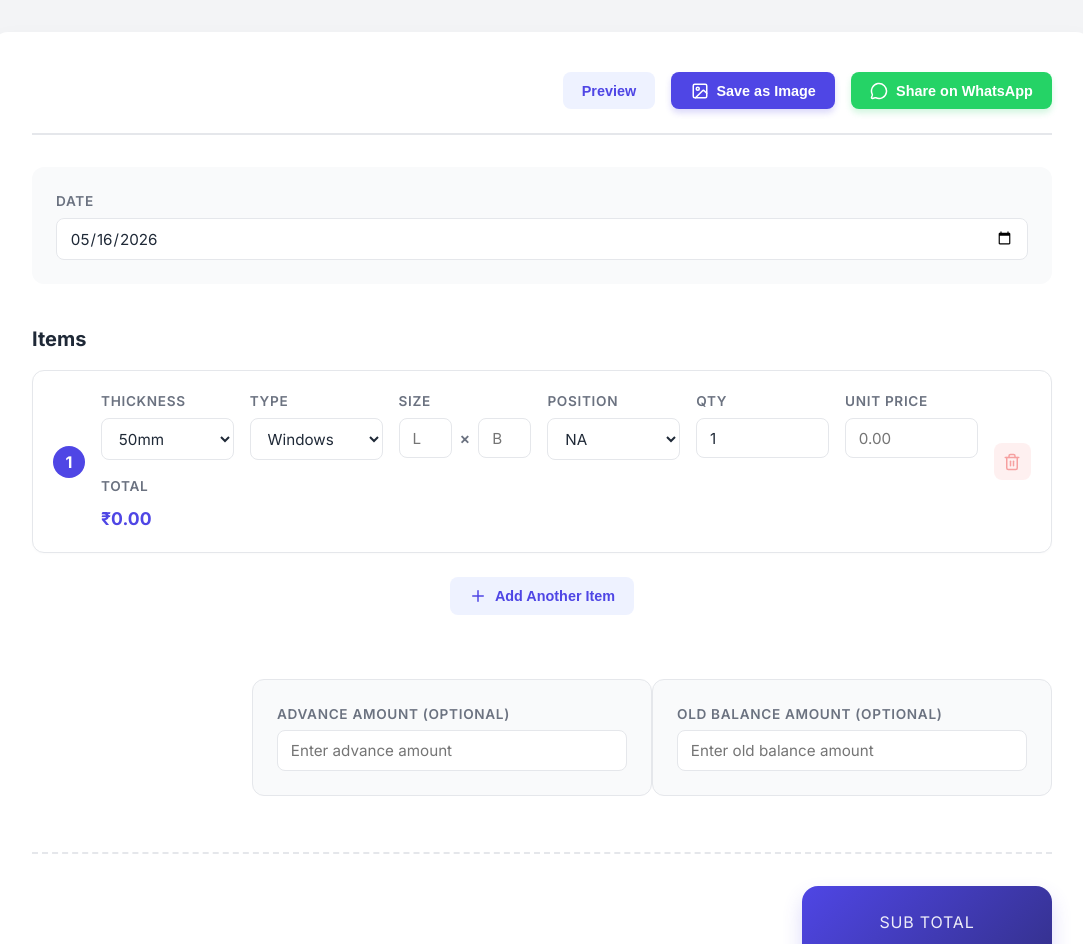
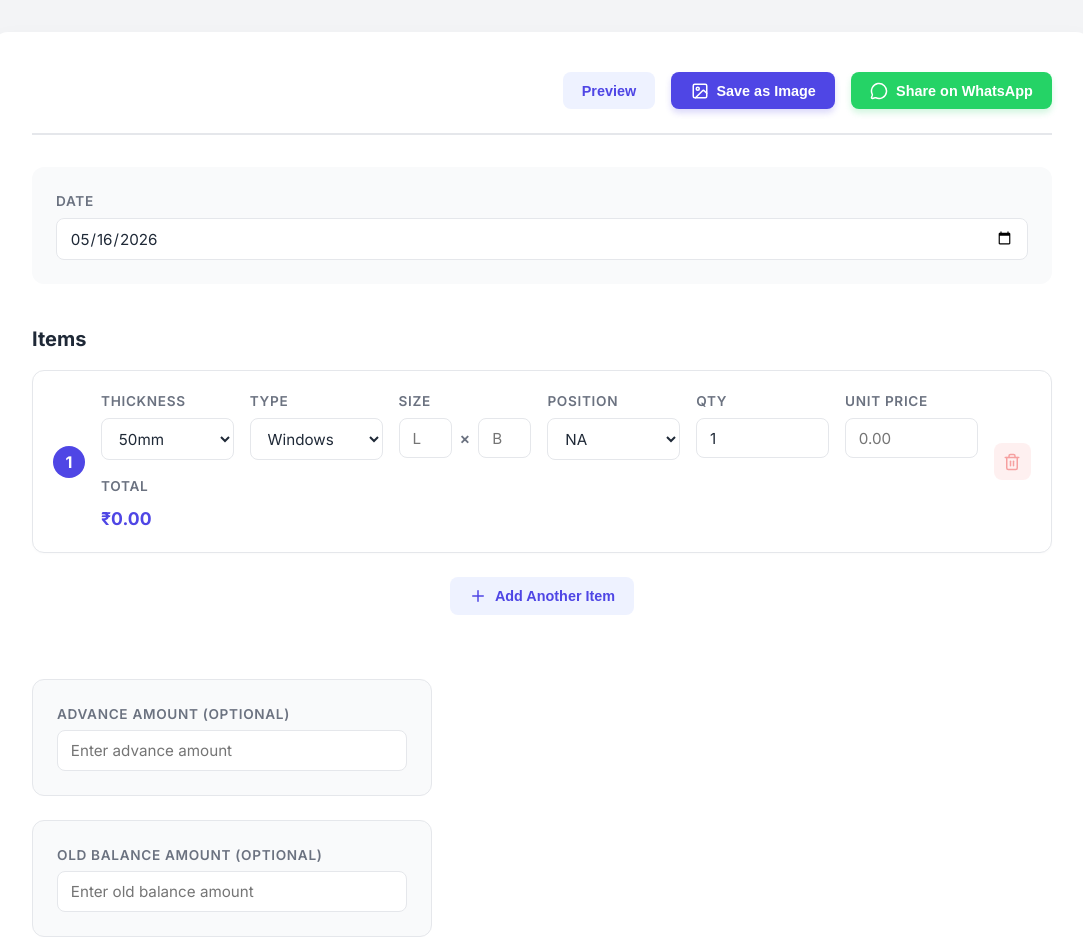
Before and after one commit to asmithavarada/total, a React (Vite) app: page / in a window 1280 px wide. Shown: the top 944 px of the page, without its empty margins (98-1181 px from the left). Built offline with nearby package versions, Linux system fonts and the light colour scheme.

Commit message:
Old balance amount added

```diff
--- a/src/index.css
+++ b/src/index.css
@@ -273,7 +273,8 @@ input:focus, select:focus {
 
 .advance-section {
   display: flex;
-  justify-content: flex-end;
+  flex-direction: column;
+  gap: 1.5rem;
   padding: 1.5rem 0;
   margin-top: 1.5rem;
   margin-bottom: 1rem;
```
